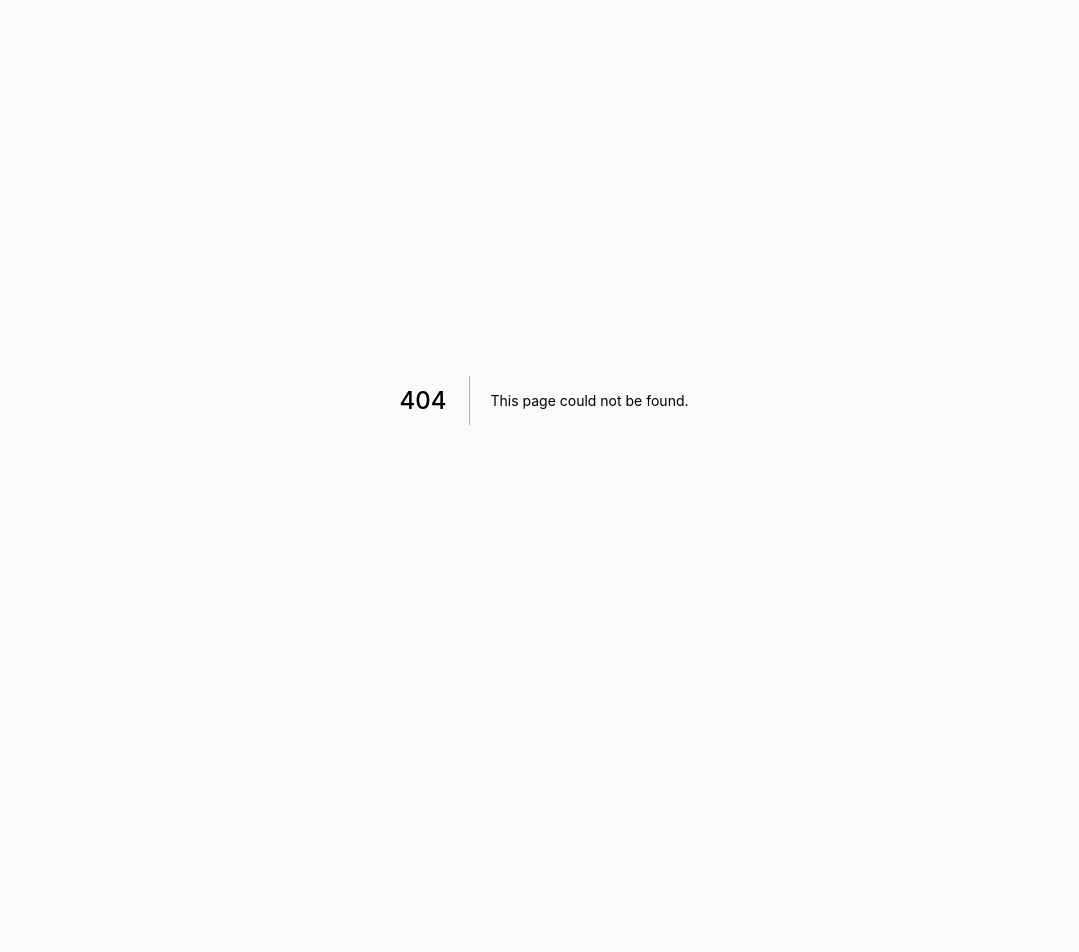
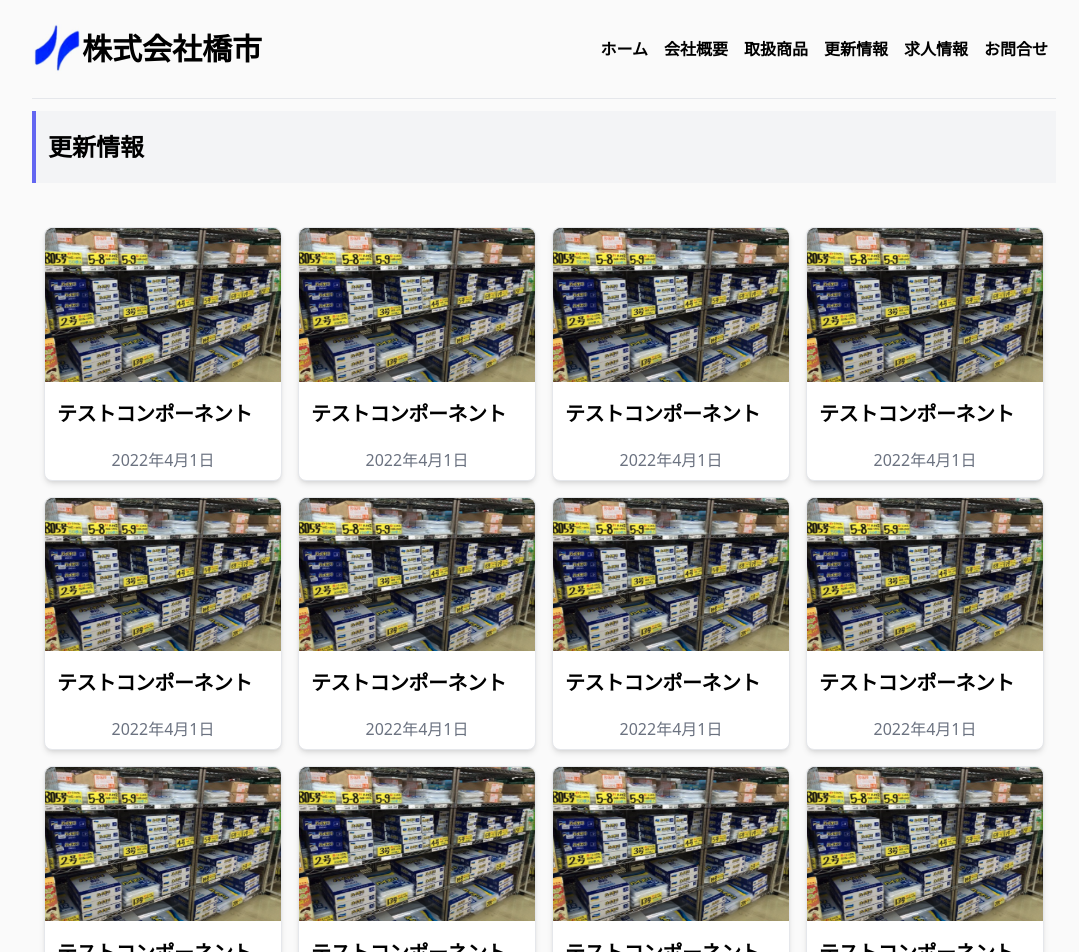
Before and after one commit to knm22mukk/841web, a Next.js app: page /blog in a window 1280 px wide. Before the commit this address had no page. Shown: the top 952 px of the page, without its empty margins (96-1175 px from the left). Before the commit the page ends 800 px from the top, so only its background shows below. Built offline with nearby package versions, Linux system fonts and the light colour scheme.

Commit message:
Blogページの雛形作成

```diff
--- /dev/null
+++ b/src/components/Card.tsx
@@ -0,0 +1,25 @@
+import Image from 'next/image';
+
+type Props = {
+  title: string;
+};
+
+const Card = ({ title }: Props) => {
+  return (
+    <div className='mx-auto max-w-sm bg-white rounded-lg border border-gray-200 shadow-md'>
+      <Image
+        src='/products/product1.png'
+        width={384}
+        height={250}
+        alt='newsimage'
+        className='rounded-t-lg'
+      />
+      <div className='p-3'>
+        <h4 className='mb-2 text-xl font-semibold tracking-tight'>{title}</h4>
+      </div>
+      <p className='mb-2 text-center text-gray-500'>2022年4月1日</p>
+    </div>
+  );
+};
+
+export default Card;
--- /dev/null
+++ b/src/pages/blog/index.tsx
@@ -0,0 +1,29 @@
+import Card from '@components/Card';
+import Layout from '@components/Layout';
+import PageHeader from '@components/PageHeader';
+
+const Blog = () => {
+  return (
+    <Layout>
+      <PageHeader title='更新情報' />
+      <div className='py-8 px-3'>
+        <div className='grid gap-4 sm:grid-cols-2 md:grid-cols-3 xl:grid-cols-4'>
+          <Card title='テストコンポーネント' />
+          <Card title='テストコンポーネント' />
+          <Card title='テストコンポーネント' />
+          <Card title='テストコンポーネント' />
+          <Card title='テストコンポーネント' />
+          <Card title='テストコンポーネント' />
+          <Card title='テストコンポーネント' />
+          <Card title='テストコンポーネント' />
+          <Card title='テストコンポーネント' />
+          <Card title='テストコンポーネント' />
+          <Card title='テストコンポーネント' />
+          <Card title='テストコンポーネント' />
+        </div>
+      </div>
+    </Layout>
+  );
+};
+
+export default Blog;
--- /dev/null
+++ b/src/pages/recruit/index.tsx
@@ -0,0 +1,11 @@
+import Layout from '@components/Layout';
+
+const Recruit = () => {
+  return (
+    <Layout>
+      <h4 className=''>求人ページ</h4>
+    </Layout>
+  );
+};
+
+export default Recruit;
```
